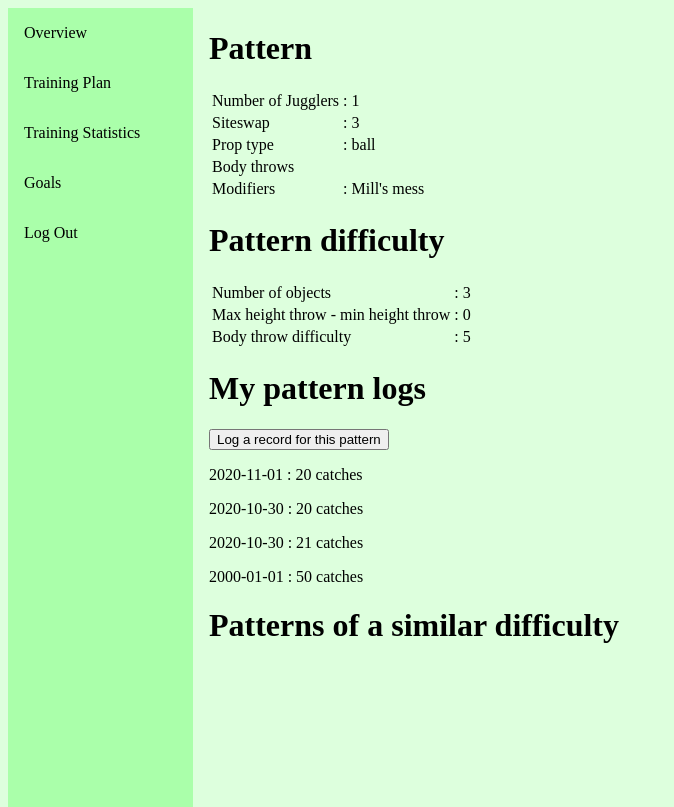
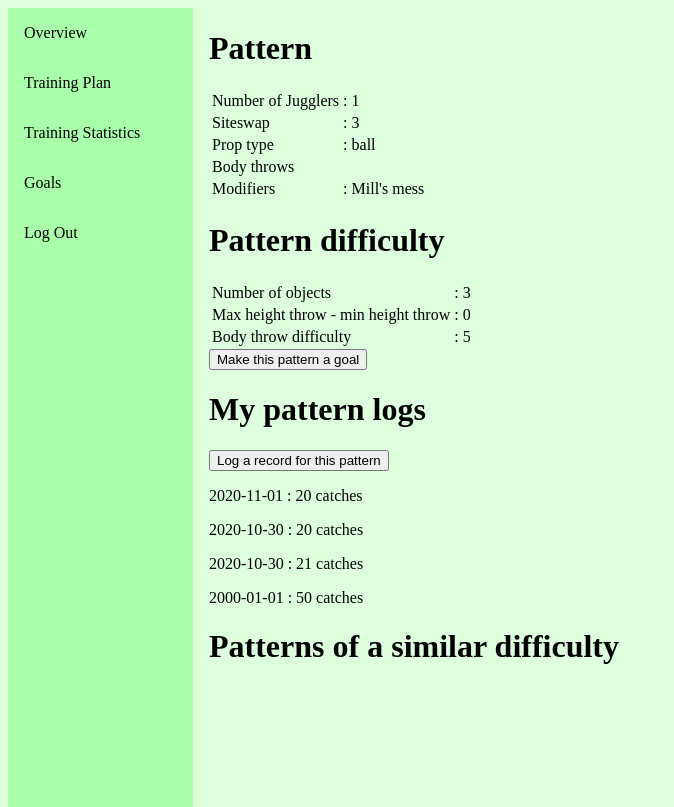
Before and after one commit to becky112358/juggling_suggestions, a Django app: page /patterns/1/ in a window 1280 px wide. Shown: the top 807 px of the page, without its empty margins (0-674 px from the left). Run offline with Django 3.2, Linux system fonts and the light colour scheme; a user stored in the database is signed in; data comes from the database, SQL or seed files in the repository; both versions use the stored data as it was after the commit; data that the repository does not hold is empty.

Commit message:
Allow users to set patterns as goals.

```diff
--- a/patterns/forms.py
+++ b/patterns/forms.py
@@ -4,7 +4,13 @@ from django.core.exceptions import ValidationError
 from django.forms import ModelForm
 from django.utils.translation import ugettext_lazy as _
 
-from .models import Record
+from .models import Goal, Record
+
+
+class GoalForm(ModelForm):
+    class Meta:
+        model = Goal
+        fields = []
 
 
 class RecordForm(ModelForm):
@@ -21,6 +27,7 @@ class RecordForm(ModelForm):
         return data
 
 
+# TODO Make forms extendable for indefinite numbers of jugglers
 class RecordFormTwoJugglers(RecordForm):
     def __init__(self, *args, **kwargs):
         other_users = kwargs.pop('other_users')
--- a/patterns/models.py
+++ b/patterns/models.py
@@ -132,6 +132,13 @@ class Modifier(models.Model):
         return s
 
 
+class Goal(models.Model):
+    user = models.ForeignKey(get_user_model(), on_delete=models.CASCADE)
+    pattern = models.ForeignKey(Pattern, on_delete=models.CASCADE)
+    row = models.IntegerField(validators=[MinValueValidator(0)])
+    column = models.IntegerField(default=0, validators=[MinValueValidator(0)])
+
+
 class Record(models.Model):
     pattern = models.ForeignKey(Pattern, on_delete=models.CASCADE)
     number_of_catches = models.IntegerField(default=0, validators=[MinValueValidator(0)])
--- a/patterns/templates/patterns/detail.html
+++ b/patterns/templates/patterns/detail.html
@@ -41,6 +41,17 @@
     </table>
 
     {% if user.is_authenticated %}
+        {% if is_goal %}
+            <h2>Pattern is a goal!</h2>
+        {% else %}
+            <form action="" method="post">
+                {% csrf_token %}
+                <input type="submit" value="Make this pattern a goal">
+            </form>
+        {% endif %}
+    {% endif %}
+
+    {% if user.is_authenticated %}
         <h1>My pattern logs</h1>
         <a href="{% url 'patterns:log_record' pattern.id %}"><button>Log a record for this pattern</button></a>
         {% for record in record_list %}
--- a/patterns/views.py
+++ b/patterns/views.py
@@ -3,8 +3,8 @@ from django.db.models import Q
 from django.shortcuts import get_object_or_404, HttpResponseRedirect, render
 from django.urls import reverse
 
-from .forms import RecordForm, RecordFormTwoJugglers
-from .models import Modifier, Pattern, Record
+from .forms import GoalForm, RecordForm, RecordFormTwoJugglers
+from .models import Goal, Modifier, Pattern, Record
 
 
 def index(request):
@@ -26,6 +26,21 @@ def detail(request, pattern_id):
     pattern = get_object_or_404(Pattern, pk=pattern_id)
 
     current_user = request.user
+
+    if Goal.objects.filter(pattern=pattern).filter(user=current_user):
+        is_goal = True
+    else:
+        is_goal = False
+
+    if request.method == 'POST':
+        goal = Goal(user=current_user, pattern=pattern, row=0)
+        form = GoalForm(request.POST, request.FILES, instance=goal)
+        if form.is_valid():
+            form.save()
+            return HttpResponseRedirect(reverse('patterns:detail', args=(pattern.id,)))
+    else:
+        form = GoalForm()
+
     record_list = Record.objects.filter(pattern=pattern)\
         .filter(Q(user1=current_user) | Q(user2=current_user))\
         .order_by('-date')
@@ -34,9 +49,12 @@ def detail(request, pattern_id):
                   {'pattern': pattern,
                    'pattern_list': pattern_list,
                    'modifier_list': Modifier,
+                   'is_goal': is_goal,
+                   'form': form,
                    'record_list': record_list})
 
 
+# TODO fix this tangle!
 def log_record(request, pattern_id):
     pattern = get_object_or_404(Pattern, pk=pattern_id)
     n_jugglers = pattern.n_jugglers
```
Also changed, not shown: db.sqlite3, patterns/migrations/0005_goal.py (added).
